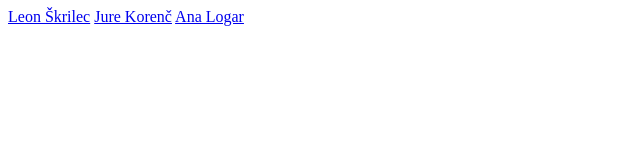
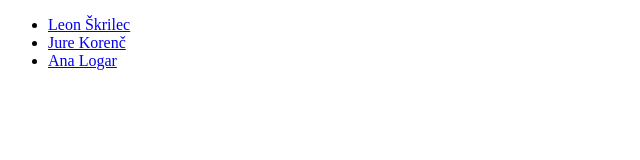
Before and after one commit to kam-za-vikend/email-signature, a plain HTML site: page index.html in a window 1280 px wide. Shown: the whole page, without its empty margins (0-640 px from the left). Drawn offline with Linux system fonts and the light colour scheme.

Commit message:
Index improved

```diff
--- a/index.html
+++ b/index.html
@@ -8,8 +8,10 @@
     <title>Signatures</title>
 </head>
 <body>
-<a href="/leon.html">Leon Škrilec</a>
-<a href="/jure.html">Jure Korenč</a>
-<a href="/ana.html">Ana Logar</a>
+<ul>
+    <li><a href="leon.html">Leon Škrilec</a></li>
+    <li><a href="jure.html">Jure Korenč</a></li>
+    <li><a href="ana.html">Ana Logar</a></li>
+</ul>
 </body>
 </html>
```
